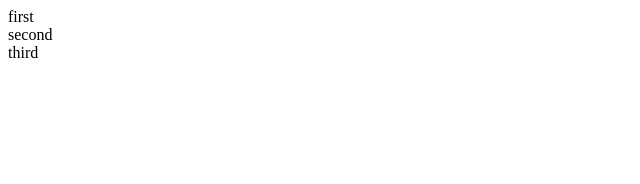
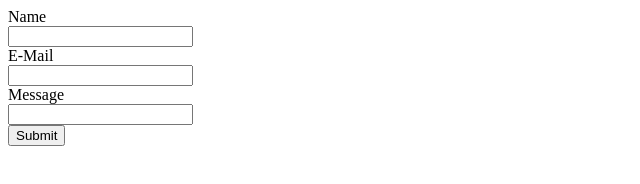
Before and after one commit to noMBavailable/TypeScriptStage, a website: page index.html in a window 1280 px wide. Shown: the whole page, without its empty margins (0-640 px from the left). Drawn offline with Linux system fonts and the light colour scheme.

Commit message:
made basic html form

```diff
--- a/index.html
+++ b/index.html
@@ -8,9 +8,13 @@
 <body>
     <script src="./dist/index.js"></script>
     <div class="cntr_cntct-frm">
-        <div>first</div>
-        <div>second</div>
-        <div>third</div>
+        <div>Name</div>
+        <div><input type="text"></div>
+        <div>E-Mail</div>
+        <div><input type="email"></div>
+        <div>Message</div>
+        <div><input type="text"></div>
+        <div><input type="submit"></div>
     </div>
 </body>
 </html>
--- a/src/index.ts
+++ b/src/index.ts
@@ -1 +1,11 @@
-console.log("typescript is here");
+class User {
+
+    readonly city: string = "IJlst"
+    constructor(
+        public email: string,
+        public name: string
+        ){
+    }
+}
+
+const marc = new User("marc@dd", "jon")
```
Also changed, not shown: dist/index.js, typescript.ts (added).
